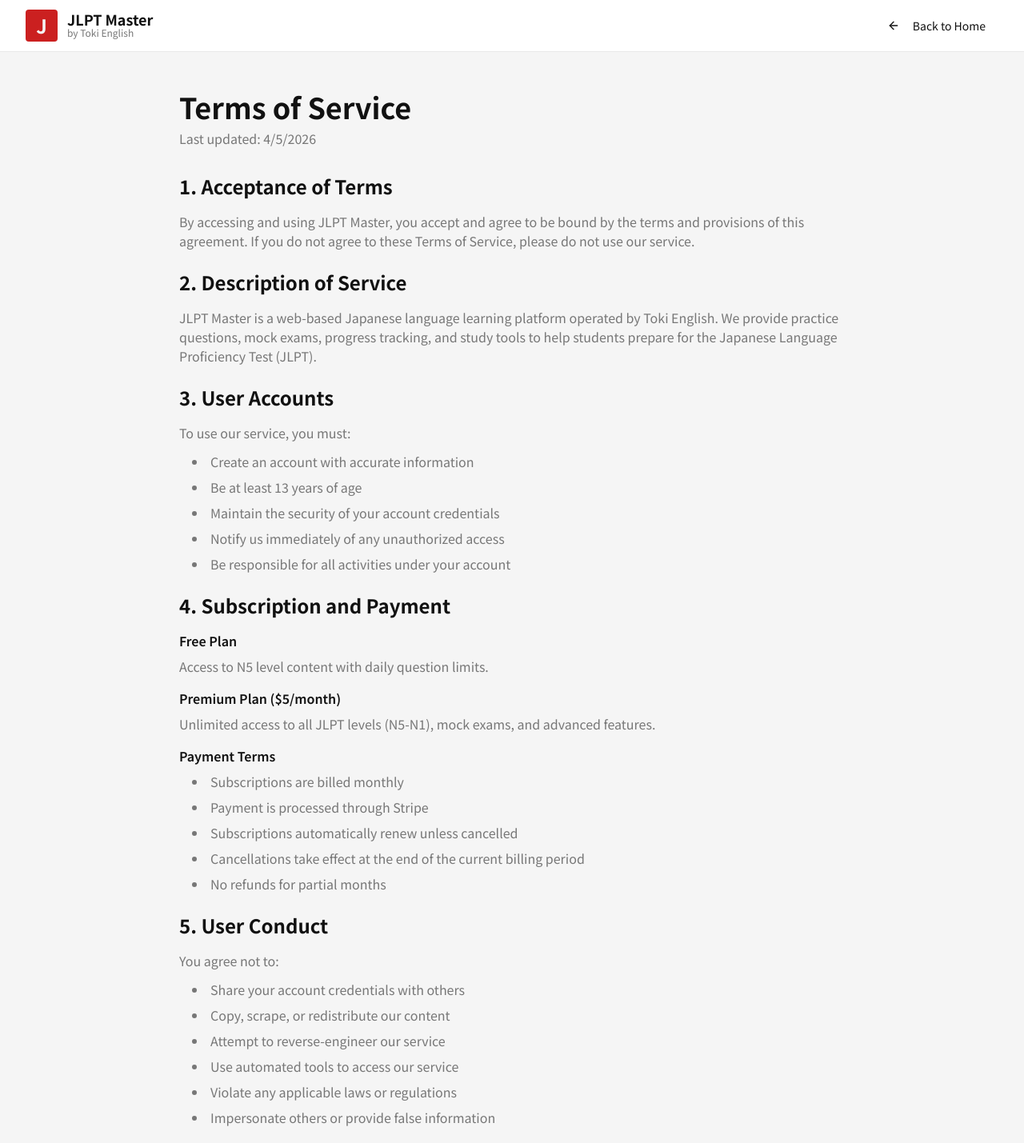
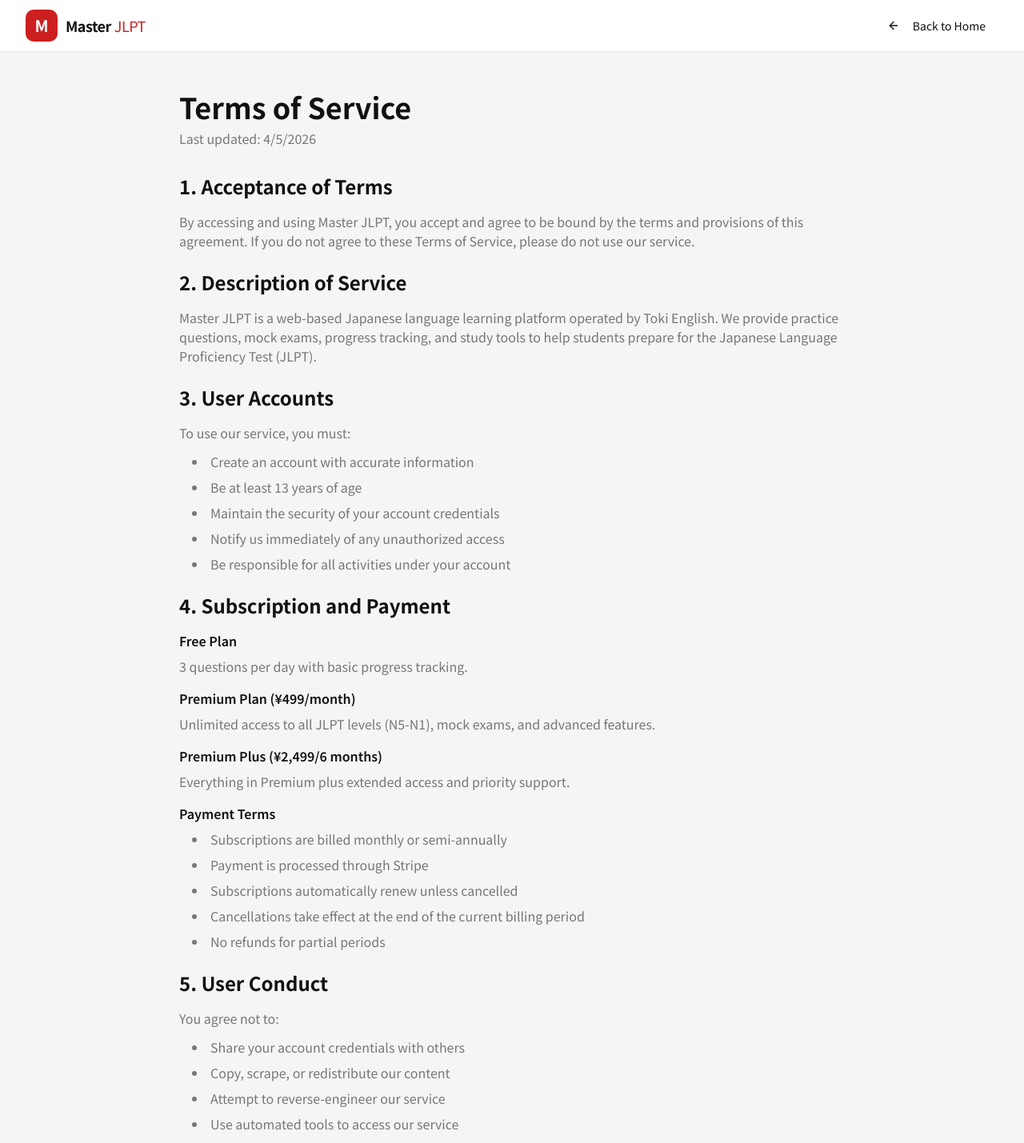
Before and after one commit to infomasterjlpt-byte/sg-ebdef663-d8d0-40e4-9024-f674e991f01e-1775410718, a Next.js app: page /terms in a window 1280 px wide. Shown: the top 1429 px of the page at 80% size. Built offline with nearby package versions, Linux system fonts and the light colour scheme.

Commit message:
chore(ui): update branding across remaining pages

```diff
--- a/src/pages/dashboard.tsx
+++ b/src/pages/dashboard.tsx
@@ -198,7 +198,7 @@ export default function Dashboard() {
 
   return (
     <>
-      <SEO title="Dashboard - JLPT Master" description="Your personalized JLPT study dashboard" />
+      <SEO title="Dashboard - Master JLPT" description="Your personalized JLPT study dashboard" />
       <AppLayout>
         <div className="max-w-7xl mx-auto space-y-6">
           <div className="flex items-center justify-between">
--- a/src/pages/pricing.tsx
+++ b/src/pages/pricing.tsx
@@ -91,7 +91,7 @@ export default function Pricing() {
 
   return (
     <>
-      <SEO title="Pricing - JLPT Master" description="Choose your JLPT Master plan" />
+      <SEO title="Pricing - Master JLPT" description="Choose your Master JLPT plan" />
       <AppLayout>
         <div className="max-w-6xl mx-auto space-y-8">
           <div className="text-center">
--- a/src/pages/privacy.tsx
+++ b/src/pages/privacy.tsx
@@ -6,19 +6,19 @@ import { ArrowLeft } from "lucide-react";
 export default function Privacy() {
   return (
     <>
-      <SEO title="Privacy Policy - JLPT Master" description="Privacy policy for JLPT Master by Toki English" />
+      <SEO title="Privacy Policy - Master JLPT" description="Privacy policy for Master JLPT by Toki English" />
 
       <div className="min-h-screen bg-background">
         {/* Header */}
         <header className="border-b border-border bg-card">
           <div className="container flex items-center justify-between h-16">
-            <Link href="/" className="flex items-center gap-3">
-              <div className="w-10 h-10 bg-accent rounded flex items-center justify-center">
-                <span className="text-accent-foreground font-bold text-2xl">J</span>
+            <Link href="/" className="flex items-center gap-2.5">
+              <div className="w-10 h-10 bg-[#cc1f1f] rounded-[10px] flex items-center justify-center">
+                <span className="text-white font-bold text-xl">M</span>
               </div>
-              <div>
-                <div className="font-bold text-lg leading-none">JLPT Master</div>
-                <div className="text-xs text-muted-foreground">by Toki English</div>
+              <div className="flex items-center gap-1" style={{ fontSize: '18px', letterSpacing: '-0.5px' }}>
+                <span className="font-extrabold text-[#111111]">Master</span>
+                <span className="font-normal text-[#cc1f1f]">JLPT</span>
               </div>
             </Link>
             <Button variant="ghost" asChild>
@@ -38,7 +38,7 @@ export default function Privacy() {
             <section>
               <h2 className="text-2xl font-bold mb-4">1. Introduction</h2>
               <p className="text-muted-foreground">
-                Toki English ("we," "our," or "us") operates JLPT Master. This Privacy Policy explains how we collect,
+                Toki English ("we," "our," or "us") operates Master JLPT. This Privacy Policy explains how we collect,
                 use, disclose, and safeguard your information when you use our service.
               </p>
             </section>
@@ -122,14 +122,14 @@ export default function Privacy() {
               <p className="text-muted-foreground">
                 If you have any questions about this Privacy Policy, please contact us at:
               </p>
-              <p className="text-accent font-semibold mt-2">privacy@tokienglish.com</p>
+              <p className="text-[#cc1f1f] font-semibold mt-2">privacy@tokienglish.com</p>
             </section>
 
             <section className="border-t border-border pt-6 mt-8">
               <h2 className="text-2xl font-bold mb-4">JLPT Trademark Notice</h2>
               <p className="text-muted-foreground text-sm">
                 JLPT is a trademark of the Japan Foundation and Japan Educational Exchanges and Services.
-                JLPT Master is not affiliated with or endorsed by the Japan Foundation or Japan Educational
+                Master JLPT is not affiliated with or endorsed by the Japan Foundation or Japan Educational
                 Exchanges and Services. We are an independent study tool designed to help students prepare
                 for the JLPT examination.
               </p>
@@ -139,12 +139,16 @@ export default function Privacy() {
 
         {/* Footer */}
         <footer className="border-t border-border bg-card py-8 mt-12">
-          <div className="container text-center">
+          <div className="container text-center space-y-2">
             <p className="text-sm">
-              Powered by <span className="text-accent font-bold">Toki English</span>
+              Powered by <span className="text-[#cc1f1f] font-bold">Toki English</span>
             </p>
-            <p className="text-xs text-muted-foreground mt-2">
+            <p className="text-xs text-muted-foreground">
               © {new Date().getFullYear()} Toki English. All rights reserved.
+            </p>
+            <p className="text-xs text-muted-foreground max-w-2xl mx-auto">
+              JLPT is a trademark of the Japan Foundation and Japan Educational Exchanges and Services.
+              This app is not affiliated with or endorsed by the Japan Foundation.
             </p>
           </div>
         </footer>
--- a/src/pages/terms.tsx
+++ b/src/pages/terms.tsx
@@ -6,19 +6,19 @@ import { ArrowLeft } from "lucide-react";
 export default function Terms() {
   return (
     <>
-      <SEO title="Terms of Service - JLPT Master" description="Terms of Service for JLPT Master by Toki English" />
+      <SEO title="Terms of Service - Master JLPT" description="Terms of Service for Master JLPT by Toki English" />
 
       <div className="min-h-screen bg-background">
         {/* Header */}
         <header className="border-b border-border bg-card">
           <div className="container flex items-center justify-between h-16">
-            <Link href="/" className="flex items-center gap-3">
-              <div className="w-10 h-10 bg-accent rounded flex items-center justify-center">
-                <span className="text-accent-foreground font-bold text-2xl">J</span>
+            <Link href="/" className="flex items-center gap-2.5">
+              <div className="w-10 h-10 bg-[#cc1f1f] rounded-[10px] flex items-center justify-center">
+                <span className="text-white font-bold text-xl">M</span>
               </div>
-              <div>
-                <div className="font-bold text-lg leading-none">JLPT Master</div>
-                <div className="text-xs text-muted-foreground">by Toki English</div>
+              <div className="flex items-center gap-1" style={{ fontSize: '18px', letterSpacing: '-0.5px' }}>
+                <span className="font-extrabold text-[#111111]">Master</span>
+                <span className="font-normal text-[#cc1f1f]">JLPT</span>
               </div>
             </Link>
             <Button variant="ghost" asChild>
@@ -38,7 +38,7 @@ export default function Terms() {
             <section>
               <h2 className="text-2xl font-bold mb-4">1. Acceptance of Terms</h2>
               <p className="text-muted-foreground">
-                By accessing and using JLPT Master, you accept and agree to be bound by the terms and provisions
+                By accessing and using Master JLPT, you accept and agree to be bound by the terms and provisions
                 of this agreement. If you do not agree to these Terms of Service, please do not use our service.
               </p>
             </section>
@@ -46,7 +46,7 @@ export default function Terms() {
             <section>
               <h2 className="text-2xl font-bold mb-4">2. Description of Service</h2>
               <p className="text-muted-foreground">
-                JLPT Master is a web-based Japanese language learning platform operated by Toki English. We provide
+                Master JLPT is a web-based Japanese language learning platform operated by Toki English. We provide
                 practice questions, mock exams, progress tracking, and study tools to help students prepare for the
                 Japanese Language Proficiency Test (JLPT).
               </p>
@@ -69,20 +69,24 @@ export default function Terms() {
               <div className="space-y-4 text-muted-foreground">
                 <div>
                   <h3 className="font-semibold text-foreground mb-2">Free Plan</h3>
-                  <p>Access to N5 level content with daily question limits.</p>
+                  <p>3 questions per day with basic progress tracking.</p>
                 </div>
                 <div>
-                  <h3 className="font-semibold text-foreground mb-2">Premium Plan ($5/month)</h3>
+                  <h3 className="font-semibold text-foreground mb-2">Premium Plan (¥499/month)</h3>
                   <p>Unlimited access to all JLPT levels (N5-N1), mock exams, and advanced features.</p>
+                </div>
+                <div>
+                  <h3 className="font-semibold text-foreground mb-2">Premium Plus (¥2,499/6 months)</h3>
+                  <p>Everything in Premium plus extended access and priority support.</p>
                 </div>
                 <div>
                   <h3 className="font-semibold text-foreground mb-2">Payment Terms</h3>
                   <ul className="list-disc list-inside space-y-2 ml-4">
-                    <li>Subscriptions are billed monthly</li>
+                    <li>Subscriptions are billed monthly or semi-annually</li>
                     <li>Payment is processed through Stripe</li>
                     <li>Subscriptions automatically renew unless cancelled</li>
                     <li>Cancellations take effect at the end of the current billing period</li>
-                    <li>No refunds for partial months</li>
+                    <li>No refunds for partial periods</li>
                   </ul>
                 </div>
               </div>
@@ -104,7 +108,7 @@ export default function Terms() {
             <section>
               <h2 className="text-2xl font-bold mb-4">6. Intellectual Property</h2>
               <p className="text-muted-foreground">
-                All content, features, and functionality of JLPT Master, including but not limited to text, graphics,
+                All content, features, and functionality of Master JLPT, including but not limited to text, graphics,
                 logos, and software, are owned by Toki English and protected by international copyright, trademark,
                 and other intellectual property laws.
               </p>
@@ -158,14 +162,14 @@ export default function Terms() {
               <p className="text-muted-foreground">
                 For questions about these Terms of Service, please contact us at:
               </p>
-              <p className="text-accent font-semibold mt-2">support@tokienglish.com</p>
+              <p className="text-[#cc1f1f] font-semibold mt-2">support@tokienglish.com</p>
             </section>
 
             <section className="border-t border-border pt-6 mt-8">
               <h2 className="text-2xl font-bold mb-4">JLPT Trademark Disclaimer</h2>
               <p className="text-muted-foreground text-sm">
                 JLPT is a trademark of the Japan Foundation and Japan Educational Exchanges and Services.
-                JLPT Master is an independent study tool and is not affiliated with, endorsed by, or sponsored
+                Master JLPT is an independent study tool and is not affiliated with, endorsed by, or sponsored
                 by the Japan Foundation or Japan Educational Exchanges and Services. This service is designed
                 to help students prepare for the JLPT examination but does not guarantee exam results.
               </p>
@@ -175,12 +179,16 @@ export default function Terms() {
 
         {/* Footer */}
         <footer className="border-t border-border bg-card py-8 mt-12">
-          <div className="container text-center">
+          <div className="container text-center space-y-2">
             <p className="text-sm">
-              Powered by <span className="text-accent font-bold">Toki English</span>
+              Powered by <span className="text-[#cc1f1f] font-bold">Toki English</span>
             </p>
-            <p className="text-xs text-muted-foreground mt-2">
+            <p className="text-xs text-muted-foreground">
               © {new Date().getFullYear()} Toki English. All rights reserved.
+            </p>
+            <p className="text-xs text-muted-foreground max-w-2xl mx-auto">
+              JLPT is a trademark of the Japan Foundation and Japan Educational Exchanges and Services.
+              This app is not affiliated with or endorsed by the Japan Foundation.
             </p>
           </div>
         </footer>
```
